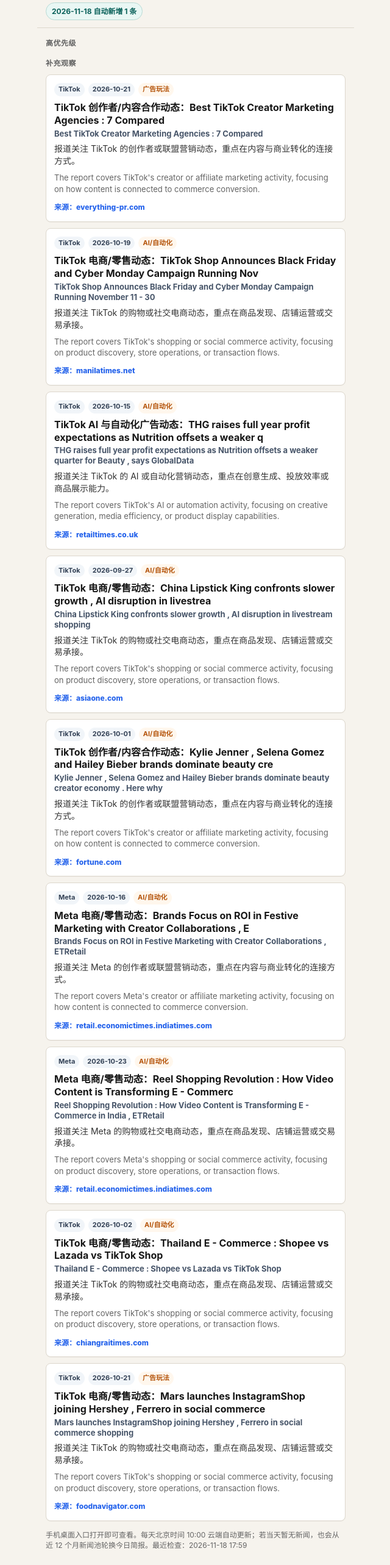
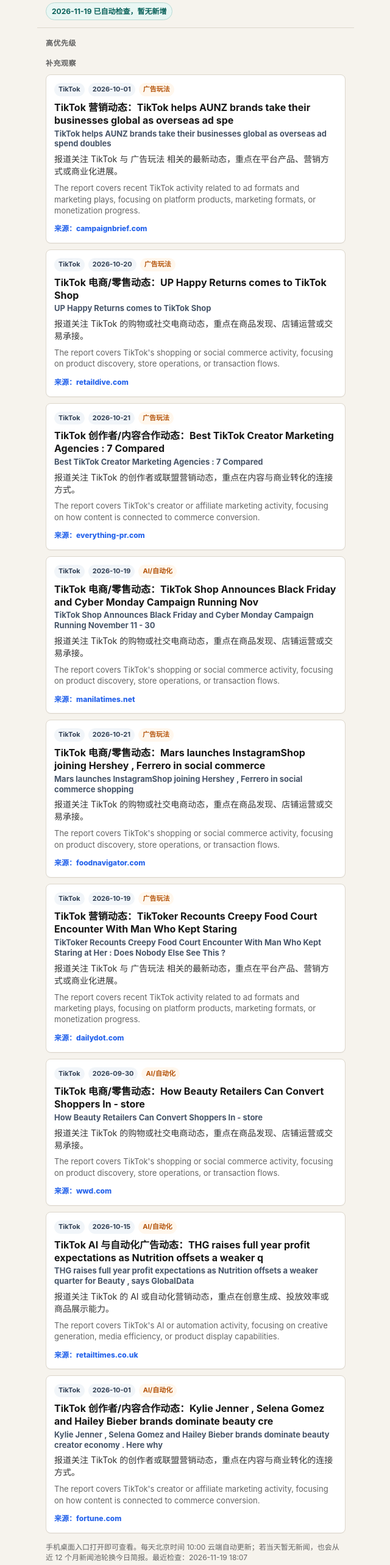
Before and after one commit to ruiting227-byte/ad-news-dashboard-live, a plain HTML site: page index.html in a window 1280 px wide. Shown: the part 75-2641 px from the top of the page at 61% size, without its empty margins (319-959 px from the left). Drawn offline with Linux system fonts and the light colour scheme.

Commit message:
Update ad news dashboard

```diff
--- a/data/news.json
+++ b/data/news.json
@@ -1,8 +1,8 @@
 {
   "title": "竞媒小动态",
-  "updatedAt": "2026-11-18",
+  "updatedAt": "2026-11-19",
   "scope": "过去 12 个月｜TikTok、Meta｜CPG：美妆、零售、食品",
-  "status": "自动新增 1 条",
+  "status": "已自动检查，暂无新增",
   "items": [
     {
       "platform": "Meta",
@@ -239,5 +239,5 @@
       "summaryZh": "报道关注 TikTok 与 广告玩法 相关的最新动态，重点在平台产品、营销方式或商业化进展。"
     }
   ],
-  "lastCheckedAt": "2026-11-18 17:59"
+  "lastCheckedAt": "2026-11-19 18:07"
 }
--- a/index.html
+++ b/index.html
@@ -23,20 +23,20 @@
 </head>
 <body>
   <main>
-    <header><h1>竞媒小动态</h1><p class="sub">过去 12 个月｜TikTok、Meta｜CPG：美妆、零售、食品</p><div class="status">2026-11-18 自动新增 1 条</div></header>
+    <header><h1>竞媒小动态</h1><p class="sub">过去 12 个月｜TikTok、Meta｜CPG：美妆、零售、食品</p><div class="status">2026-11-19 已自动检查，暂无新增</div></header>
     <div class="section-title">高优先级</div>
 
     <div class="section-title">补充观察</div>
+    <article><div class="meta"><span class="tag">TikTok</span><span class="tag">2026-10-01</span><span class="tag retail">广告玩法</span></div><h2>TikTok 营销动态：TikTok helps AUNZ brands take their businesses global as overseas ad spe<span>TikTok helps AUNZ brands take their businesses global as overseas ad spend doubles</span></h2><p>报道关注 TikTok 与 广告玩法 相关的最新动态，重点在平台产品、营销方式或商业化进展。</p><p class="en">The report covers recent TikTok activity related to ad formats and marketing plays, focusing on platform products, marketing formats, or monetization progress.</p><a href="https://campaignbrief.com/tiktok-helps-aunz-brands-take-their-businesses-global-as-overseas-ad-spend-doubles/">来源：campaignbrief.com</a></article>
+    <article><div class="meta"><span class="tag">TikTok</span><span class="tag">2026-10-20</span><span class="tag retail">广告玩法</span></div><h2>TikTok 电商/零售动态：UP Happy Returns comes to TikTok Shop<span>UP Happy Returns comes to TikTok Shop</span></h2><p>报道关注 TikTok 的购物或社交电商动态，重点在商品发现、店铺运营或交易承接。</p><p class="en">The report covers TikTok&#x27;s shopping or social commerce activity, focusing on product discovery, store operations, or transaction flows.</p><a href="https://www.retaildive.com/news/ups-happy-returns-tiktok-shop/833322/">来源：retaildive.com</a></article>
     <article><div class="meta"><span class="tag">TikTok</span><span class="tag">2026-10-21</span><span class="tag retail">广告玩法</span></div><h2>TikTok 创作者/内容合作动态：Best TikTok Creator Marketing Agencies : 7 Compared<span>Best TikTok Creator Marketing Agencies : 7 Compared</span></h2><p>报道关注 TikTok 的创作者或联盟营销动态，重点在内容与商业转化的连接方式。</p><p class="en">The report covers TikTok&#x27;s creator or affiliate marketing activity, focusing on how content is connected to commerce conversion.</p><a href="https://everything-pr.com/tiktok-creator-marketing-agencies">来源：everything-pr.com</a></article>
     <article><div class="meta"><span class="tag">TikTok</span><span class="tag">2026-10-19</span><span class="tag retail">AI/自动化</span></div><h2>TikTok 电商/零售动态：TikTok Shop Announces Black Friday and Cyber Monday Campaign Running Nov<span>TikTok Shop Announces Black Friday and Cyber Monday Campaign Running November 11 - 30</span></h2><p>报道关注 TikTok 的购物或社交电商动态，重点在商品发现、店铺运营或交易承接。</p><p class="en">The report covers TikTok&#x27;s shopping or social commerce activity, focusing on product discovery, store operations, or transaction flows.</p><a href="https://www.manilatimes.net/2026/10/19/tmt-newswire/globenewswire/tiktok-shop-announces-black-friday-and-cyber-monday-campaign-running-november-11-30/2448867">来源：manilatimes.net</a></article>
+    <article><div class="meta"><span class="tag">TikTok</span><span class="tag">2026-10-21</span><span class="tag retail">广告玩法</span></div><h2>TikTok 电商/零售动态：Mars launches InstagramShop joining Hershey , Ferrero in social commerce<span>Mars launches InstagramShop joining Hershey , Ferrero in social commerce shopping</span></h2><p>报道关注 TikTok 的购物或社交电商动态，重点在商品发现、店铺运营或交易承接。</p><p class="en">The report covers TikTok&#x27;s shopping or social commerce activity, focusing on product discovery, store operations, or transaction flows.</p><a href="https://www.foodnavigator.com/Article/2026/10/21/mars-launches-instagramshop-joining-hershey-ferrero-in-social-commerce-shopping/">来源：foodnavigator.com</a></article>
+    <article><div class="meta"><span class="tag">TikTok</span><span class="tag">2026-10-19</span><span class="tag retail">广告玩法</span></div><h2>TikTok 营销动态：TikToker Recounts Creepy Food Court Encounter With Man Who Kept Staring<span>TikToker Recounts Creepy Food Court Encounter With Man Who Kept Staring at Her : Does Nobody Else See This ?</span></h2><p>报道关注 TikTok 与 广告玩法 相关的最新动态，重点在平台产品、营销方式或商业化进展。</p><p class="en">The report covers recent TikTok activity related to ad formats and marketing plays, focusing on platform products, marketing formats, or monetization progress.</p><a href="https://dailydot.com/tiktoker-recounts-creepy-food-court-encounter-with-man-who-kept-staring-at-her-does-nobody-else-see-this">来源：dailydot.com</a></article>
+    <article><div class="meta"><span class="tag">TikTok</span><span class="tag">2026-09-30</span><span class="tag retail">AI/自动化</span></div><h2>TikTok 电商/零售动态：How Beauty Retailers Can Convert Shoppers In - store<span>How Beauty Retailers Can Convert Shoppers In - store</span></h2><p>报道关注 TikTok 的购物或社交电商动态，重点在商品发现、店铺运营或交易承接。</p><p class="en">The report covers TikTok&#x27;s shopping or social commerce activity, focusing on product discovery, store operations, or transaction flows.</p><a href="https://wwd.com/beauty-industry-news/beauty-features/beauty-retail-shopper-journey-sales-1239297284/">来源：wwd.com</a></article>
     <article><div class="meta"><span class="tag">TikTok</span><span class="tag">2026-10-15</span><span class="tag retail">AI/自动化</span></div><h2>TikTok AI 与自动化广告动态：THG raises full year profit expectations as Nutrition offsets a weaker q<span>THG raises full year profit expectations as Nutrition offsets a weaker quarter for Beauty , says GlobalData</span></h2><p>报道关注 TikTok 的 AI 或自动化营销动态，重点在创意生成、投放效率或商品展示能力。</p><p class="en">The report covers TikTok&#x27;s AI or automation activity, focusing on creative generation, media efficiency, or product display capabilities.</p><a href="https://retailtimes.co.uk/thg-raises-full-year-profit-expectations-as-nutrition-offsets-a-weaker-quarter-for-beauty-says-globaldata/">来源：retailtimes.co.uk</a></article>
-    <article><div class="meta"><span class="tag">TikTok</span><span class="tag">2026-09-27</span><span class="tag retail">AI/自动化</span></div><h2>TikTok 电商/零售动态：China Lipstick King confronts slower growth , AI disruption in livestrea<span>China Lipstick King confronts slower growth , AI disruption in livestream shopping</span></h2><p>报道关注 TikTok 的购物或社交电商动态，重点在商品发现、店铺运营或交易承接。</p><p class="en">The report covers TikTok&#x27;s shopping or social commerce activity, focusing on product discovery, store operations, or transaction flows.</p><a href="https://www.asiaone.com/lifestyle/chinas-lipstick-king-confronts-slower-growth-ai-disruption-livestream-shopping">来源：asiaone.com</a></article>
     <article><div class="meta"><span class="tag">TikTok</span><span class="tag">2026-10-01</span><span class="tag retail">AI/自动化</span></div><h2>TikTok 创作者/内容合作动态：Kylie Jenner , Selena Gomez and Hailey Bieber brands dominate beauty cre<span>Kylie Jenner , Selena Gomez and Hailey Bieber brands dominate beauty creator economy . Here why</span></h2><p>报道关注 TikTok 的创作者或联盟营销动态，重点在内容与商业转化的连接方式。</p><p class="en">The report covers TikTok&#x27;s creator or affiliate marketing activity, focusing on how content is connected to commerce conversion.</p><a href="https://fortune.com/2026/10/01/kylie-jenner-selena-gomez-hailey-bieber-brands-dominate-beauty-creator-economy/">来源：fortune.com</a></article>
-    <article><div class="meta"><span class="tag">Meta</span><span class="tag">2026-10-16</span><span class="tag retail">AI/自动化</span></div><h2>Meta 电商/零售动态：Brands Focus on ROI in Festive Marketing with Creator Collaborations , E<span>Brands Focus on ROI in Festive Marketing with Creator Collaborations , ETRetail</span></h2><p>报道关注 Meta 的创作者或联盟营销动态，重点在内容与商业转化的连接方式。</p><p class="en">The report covers Meta&#x27;s creator or affiliate marketing activity, focusing on how content is connected to commerce conversion.</p><a href="https://retail.economictimes.indiatimes.com/news/industry/festive-marketing-faces-an-roi-test-as-brands-shift-towards-creators-targeted-digital/134986203">来源：retail.economictimes.indiatimes.com</a></article>
-    <article><div class="meta"><span class="tag">Meta</span><span class="tag">2026-10-23</span><span class="tag retail">AI/自动化</span></div><h2>Meta 电商/零售动态：Reel Shopping Revolution : How Video Content is Transforming E - Commerc<span>Reel Shopping Revolution : How Video Content is Transforming E - Commerce in India , ETRetail</span></h2><p>报道关注 Meta 的购物或社交电商动态，重点在商品发现、店铺运营或交易承接。</p><p class="en">The report covers Meta&#x27;s shopping or social commerce activity, focusing on product discovery, store operations, or transaction flows.</p><a href="https://retail.economictimes.indiatimes.com/news/e-commerce/e-tailing/reel-deal-the-next-big-thing-in-online-shopping-is-playing-on-your-screen/135139279">来源：retail.economictimes.indiatimes.com</a></article>
-    <article><div class="meta"><span class="tag">TikTok</span><span class="tag">2026-10-02</span><span class="tag retail">AI/自动化</span></div><h2>TikTok 电商/零售动态：Thailand E - Commerce : Shopee vs Lazada vs TikTok Shop<span>Thailand E - Commerce : Shopee vs Lazada vs TikTok Shop</span></h2><p>报道关注 TikTok 的购物或社交电商动态，重点在商品发现、店铺运营或交易承接。</p><p class="en">The report covers TikTok&#x27;s shopping or social commerce activity, focusing on product discovery, store operations, or transaction flows.</p><a href="https://www.chiangraitimes.com/business/thailand-e-commerce-sites/">来源：chiangraitimes.com</a></article>
-    <article><div class="meta"><span class="tag">TikTok</span><span class="tag">2026-10-21</span><span class="tag retail">广告玩法</span></div><h2>TikTok 电商/零售动态：Mars launches InstagramShop joining Hershey , Ferrero in social commerce<span>Mars launches InstagramShop joining Hershey , Ferrero in social commerce shopping</span></h2><p>报道关注 TikTok 的购物或社交电商动态，重点在商品发现、店铺运营或交易承接。</p><p class="en">The report covers TikTok&#x27;s shopping or social commerce activity, focusing on product discovery, store operations, or transaction flows.</p><a href="https://www.foodnavigator.com/Article/2026/10/21/mars-launches-instagramshop-joining-hershey-ferrero-in-social-commerce-shopping/">来源：foodnavigator.com</a></article>
-    <footer>手机桌面入口打开即可查看。每天北京时间 10:00 云端自动更新；若当天暂无新闻，也会从近 12 个月新闻池轮换今日简报。最近检查：2026-11-18 17:59</footer>
+    <footer>手机桌面入口打开即可查看。每天北京时间 10:00 云端自动更新；若当天暂无新闻，也会从近 12 个月新闻池轮换今日简报。最近检查：2026-11-19 18:07</footer>
   </main>
 </body>
 </html>
```
